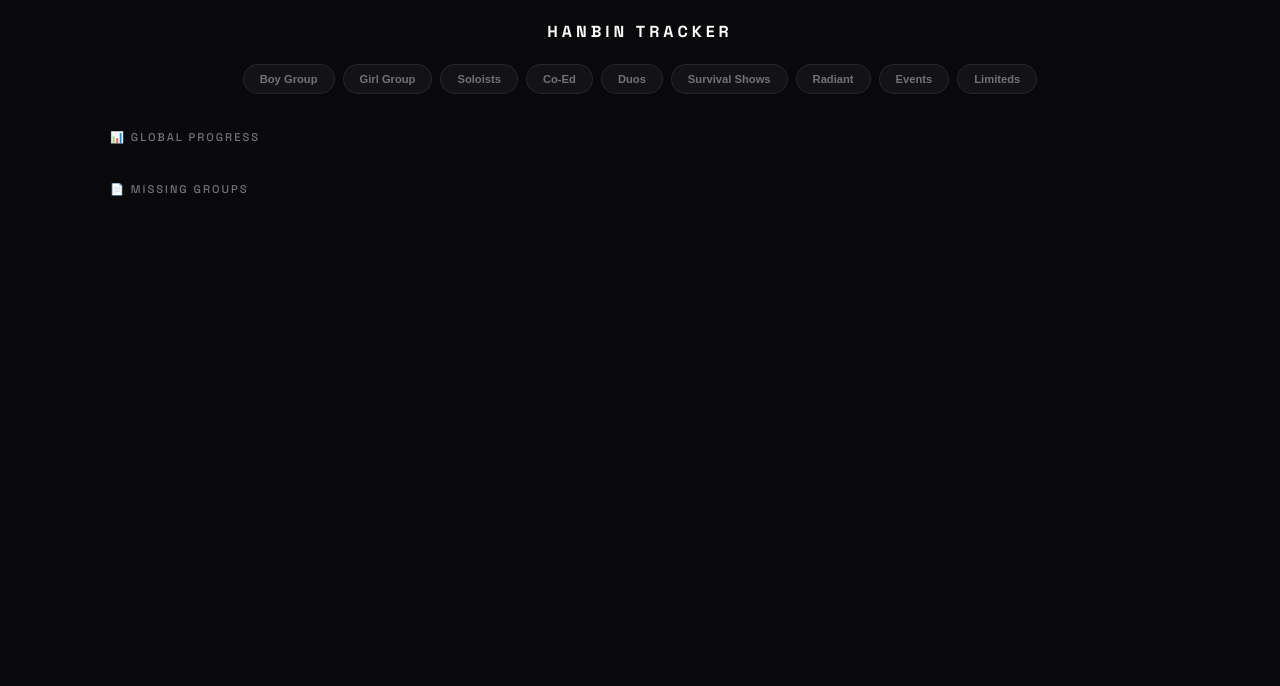
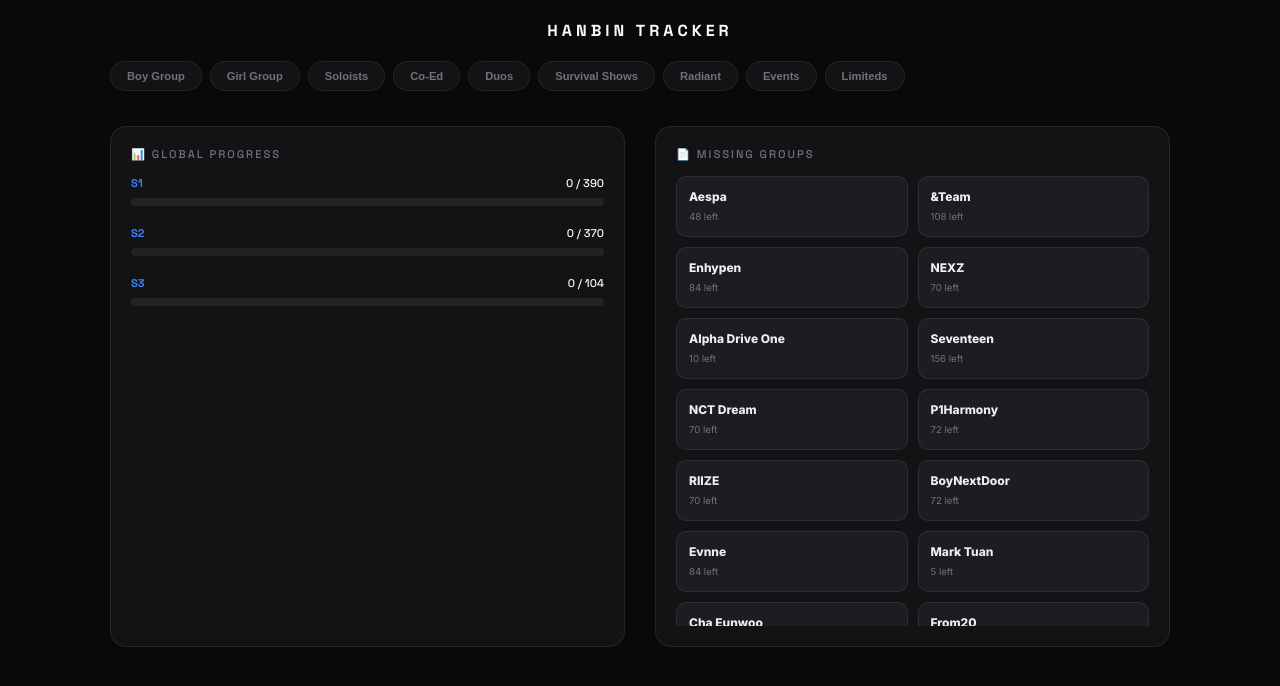
Before and after one commit to wezeley/Hanbin-Track, a React (Vite) app: page / in a window 1280 px wide. Shown: the top 686 px of the page. Built offline with nearby package versions, Linux system fonts and the light colour scheme.

Commit message:
Arrumando a IU inteira

```diff
--- a/src/App.css
+++ b/src/App.css
@@ -12,71 +12,67 @@
 }
 
 * { box-sizing: border-box; margin: 0; padding: 0; }
-body { background-color: var(--bg); color: var(--text); font-family: 'Inter', sans-serif; overflow-x: hidden; line-height: 1.5; }
+body { background-color: var(--bg); color: var(--text); font-family: 'Inter', sans-serif; overflow-x: hidden; }
 .container { max-width: 1100px; margin: 0 auto; padding: 20px; }
 
-/* HEADER E TABS */
 header { display: flex; justify-content: center; margin-bottom: 20px; }
 .title { font-family: 'Space Grotesk'; font-size: 1rem; letter-spacing: 4px; cursor: pointer; text-transform: uppercase; }
 
-.tabs-container { display: flex; gap: 8px; overflow-x: auto; padding-bottom: 15px; justify-content: center; margin-bottom: 20px; scrollbar-width: none; }
-.tabs-container::-webkit-scrollbar { display: none; }
+.tabs-container { display: flex; gap: 8px; overflow-x: auto; padding-bottom: 15px; margin-bottom: 20px; scrollbar-width: none; }
 .tab-button {
   background: var(--surface); border: 1px solid var(--border); color: var(--text-dim);
   padding: 8px 16px; border-radius: 99px; font-size: 0.7rem; font-weight: 600; cursor: pointer; white-space: nowrap; transition: 0.2s;
 }
-.tab-button.active { background: var(--text); color: var(--bg); border-color: var(--text); }
+.tab-button.active { background: var(--text); color: var(--bg); }
 
-/* DASHBOARD */
-.section-header { font-family: 'Space Grotesk'; font-size: 0.7rem; color: var(--text-dim); letter-spacing: 2px; margin-bottom: 15px; display: flex; align-items: center; gap: 10px; }
-.horizontal-scroll-row { display: flex; gap: 15px; overflow-x: auto; padding-bottom: 20px; scrollbar-width: none; }
-.stat-card-mini { flex: 0 0 160px; background: var(--surface); border: 1px solid var(--border); border-radius: 12px; padding: 15px; text-align: center; }
-.stat-card-mini h4 { font-size: 0.6rem; color: var(--text-dim); margin-bottom: 5px; text-transform: uppercase; }
-.stat-card-mini .count { font-size: 1.2rem; font-weight: 800; }
-.mini-bar { width: 100%; height: 4px; background: #222; border-radius: 10px; margin-top: 10px; overflow: hidden; }
-.mini-bar .fill { height: 100%; background: var(--accent); transition: width 1s; }
+/* DASHBOARD LAYOUT */
+.dashboard-layout { display: grid; grid-template-columns: 1fr 1fr; gap: 30px; margin-top: 10px; }
+.dashboard-column { background: var(--surface); border: 1px solid var(--border); border-radius: 16px; padding: 20px; }
+.section-header { font-family: 'Space Grotesk'; font-size: 0.7rem; color: var(--text-dim); letter-spacing: 2px; margin-bottom: 15px; }
 
-.missing-grid { display: grid; grid-template-columns: repeat(auto-fill, minmax(180px, 1fr)); gap: 10px; }
-.missing-item { background: var(--surface); padding: 12px; border-radius: 8px; border: 1px solid var(--border); cursor: pointer; transition: 0.2s; }
-.missing-item:hover { background: var(--surface-brighter); border-color: var(--accent); }
-.missing-item .group-name { font-size: 0.8rem; font-weight: 700; display: block; }
-.missing-item .missing-count { font-size: 0.65rem; color: var(--text-dim); }
+.stat-row-premium { margin-bottom: 20px; }
+.stat-info { display: flex; justify-content: space-between; margin-bottom: 8px; font-family: 'Space Grotesk'; font-size: 0.7rem; }
+.stat-key { color: var(--accent); font-weight: bold; }
+.stat-bar-bg { width: 100%; height: 8px; background: #222; border-radius: 10px; overflow: hidden; }
+.stat-bar-fill { height: 100%; background: #fff; box-shadow: 0 0 10px rgba(255,255,255,0.2); transition: width 1s; }
+
+.missing-scroll-area { display: grid; grid-template-columns: 1fr 1fr; gap: 10px; max-height: 450px; overflow-y: auto; }
+.missing-card-mini { background: var(--surface-brighter); padding: 12px; border-radius: 10px; border: 1px solid var(--border); cursor: pointer; transition: 0.2s; }
+.missing-card-mini:hover { border-color: var(--owned); transform: translateY(-2px); }
+.m-name { display: block; font-size: 0.75rem; font-weight: 700; color: #eee; }
+.m-count { font-size: 0.6rem; color: var(--text-dim); }
 
 /* GROUP TILES */
 .group-tiles-grid { display: grid; grid-template-columns: repeat(auto-fill, minmax(160px, 1fr)); gap: 15px; }
-.group-tile { background: var(--surface); height: 70px; display: flex; align-items: center; justify-content: center; border-radius: 12px; border: 1px solid var(--border); cursor: pointer; font-weight: 600; font-size: 0.8rem; transition: 0.2s; }
-.group-tile:hover { transform: translateY(-3px); border-color: var(--accent); background: var(--surface-brighter); }
+.group-tile { background: var(--surface); height: 70px; display: flex; align-items: center; justify-content: center; border-radius: 12px; border: 1px solid var(--border); cursor: pointer; font-weight: 600; font-size: 0.8rem; }
 
-/* FOCUSED GROUP VIEW */
+/* FOCUSED VIEW */
 .focused-header-row { display: flex; align-items: center; justify-content: space-between; width: 100%; margin-bottom: 25px; padding: 10px; border-bottom: 1px solid var(--border); }
 .back-btn-compact { background: var(--surface-brighter); border: 1px solid var(--border); color: white; padding: 6px 12px; border-radius: 6px; font-size: 0.65rem; cursor: pointer; }
 .group-name-compact { font-family: 'Space Grotesk'; font-size: 1.2rem; text-transform: uppercase; letter-spacing: 3px; }
 
-/* RARITIES & CARDS */
-.set-section { margin-bottom: 40px; display: flex; flex-direction: column; align-items: center; }
-.set-symbol-container { display: flex; align-items: center; gap: 10px; margin-bottom: 15px; }
-.set-symbol-icon { height: 22px; width: auto; image-rendering: pixelated; }
-.set-checkbox { appearance: none; width: 16px; height: 16px; border: 1px solid #444; border-radius: 4px; cursor: pointer; position: relative; }
-.set-checkbox:checked { background: var(--owned); border-color: var(--owned); }
-.set-checkbox:checked::after { content: '✓'; position: absolute; color: black; font-size: 11px; top: -2px; left: 3px; font-weight: bold; }
-
-.rarities-container { display: flex; flex-wrap: wrap; gap: 30px; justify-content: center; width: 100%; }
-.rarity-row { display: flex; align-items: center; gap: 10px; }
-.rarity-toggle { background: none; border: none; color: #222; cursor: pointer; font-size: 1rem; transition: 0.2s; }
-.rarity-toggle.active { color: var(--owned); }
-
+/* CARDS 55x77 */
+.rarities-container { display: flex; flex-direction: column; align-items: center; gap: 40px; margin-top: 10px; }
+.rarity-row { display: flex; align-items: center; gap: 12px; }
 .grid { display: flex; gap: 4px; }
 .card { width: 55px; cursor: pointer; transition: transform 0.2s; }
 .card-inner { width: 55px; height: 77px; border-radius: 4px; overflow: hidden; border: 1px solid var(--border); background: #000; }
 .card-image { width: 100%; height: 100%; object-fit: fill; display: block; }
-.card:hover { transform: scale(1.8); z-index: 50; }
+.card:hover { transform: scale(1.8); z-index: 50; box-shadow: 0 0 15px rgba(0,0,0,1); }
 .card:not(.owned) img { opacity: 0.25; filter: grayscale(1); }
 .card.owned .card-inner { border-color: var(--owned); box-shadow: 0 0 10px rgba(34, 197, 94, 0.3); }
 
-/* MOBILE */
-@media (max-width: 600px) {
-  .dashboard-grid { flex-direction: column; }
+/* CONTROLS */
+.set-symbol-container { display: flex; align-items: center; gap: 10px; margin-bottom: 15px; }
+.set-symbol-icon { height: 18px; width: auto; image-rendering: pixelated; }
+.set-checkbox { appearance: none; width: 15px; height: 15px; border: 1px solid #444; border-radius: 4px; cursor: pointer; position: relative; }
+.set-checkbox:checked { background: var(--owned); }
+.set-checkbox:checked::after { content: '✓'; position: absolute; color: black; font-size: 10px; top: -1px; left: 3px; font-weight: bold; }
+.rarity-toggle { background: none; border: none; color: #222; cursor: pointer; font-size: 1rem; width: 20px; }
+.rarity-toggle.active { color: var(--owned); }
+
+@media (max-width: 850px) {
+  .dashboard-layout { grid-template-columns: 1fr; }
   .grid { flex-wrap: wrap; justify-content: center; }
   .rarity-row { flex-direction: column; }
-  .card:active { transform: scale(1.4); }
 }
--- a/src/components/Dashboard.jsx
+++ b/src/components/Dashboard.jsx
@@ -1,6 +1,19 @@
 import { HANBIN_DATA } from '../data/hanbinData';
 
 export function Dashboard({ ownedCards = [], onTabChange }) {
+  // Função para calcular a estrutura de cada grupo (ex: maxSet: 3.2 -> s1, s2, s3 até 2H)
+  const getGroupStructure = (group) => {
+    const maxVal = group.maxSet || 1;
+    const lastSetId = Math.floor(maxVal);
+    const lastRarity = maxVal % 1 === 0 ? 5 : Math.round((maxVal % 1) * 10);
+    const sets = [];
+    for (let s = 1; s <= lastSetId; s++) {
+      const rarities = s < lastSetId ? [1, 2, 3, 4, 5] : Array.from({ length: lastRarity }, (_, i) => i + 1);
+      sets.push({ id: s, rarities });
+    }
+    return sets;
+  };
+
   const stats = {
     s1: { owned: 0, total: 0 },
     s2: { owned: 0, total: 0 },
@@ -14,9 +27,11 @@ export function Dashboard({ ownedCards = [], onTabChange }) {
 
   HANBIN_DATA.groups.forEach(group => {
     let groupMissingCount = 0;
-    group.sets?.forEach(set => {
-      HANBIN_DATA.rarities?.forEach(rarity => {
-        group.members?.forEach(member => {
+    const structure = getGroupStructure(group);
+
+    structure.forEach(set => {
+      set.rarities.forEach(rarity => {
+        group.members.forEach(member => {
           const seq = ((set.id - 1) * 5) + rarity + (member.offset || 0);
           const botId = `${group.code}#${member.code}${String(seq).padStart(3, '0')}`;
           const isOwned = ownedCards?.includes(botId);
@@ -25,44 +40,62 @@ export function Dashboard({ ownedCards = [], onTabChange }) {
                        group.category === "Survival Shows" ? "survival" :
                        (group.category === "Events" || group.category === "Limiteds") ? "event" : `s${set.id}`;
 
-          if (stats[target]) { stats[target].total++; if (isOwned) stats[target].owned++; }
+          if (stats[target]) {
+            stats[target].total++;
+            if (isOwned) stats[target].owned++;
+          }
           if (!isOwned) groupMissingCount++;
         });
       });
     });
-    if (groupMissingCount > 0) missingGroups.push({ name: group.name, missing: groupMissingCount, category: group.category });
+
+    if (groupMissingCount > 0) {
+      missingGroups.push({
+        name: group.name,
+        missing: groupMissingCount,
+        category: group.category
+      });
+    }
   });
 
   return (
-    <div className="dashboard-grid">
-      <section>
+    <div className="dashboard-layout">
+      {/* COLUNA 1: GLOBAL PROGRESS */}
+      <div className="dashboard-column">
         <div className="section-header">📊 GLOBAL PROGRESS</div>
-        <div className="horizontal-scroll-row">
+        <div className="stats-grid-vertical">
           {Object.entries(stats).map(([key, data]) => {
             if (data.total === 0) return null;
             const percent = ((data.owned / data.total) * 100).toFixed(0);
             return (
-              <div key={key} className="stat-card-mini">
-                <h4>{key}</h4>
-                <span className="count">{data.owned}/{data.total}</span>
-                <div className="mini-bar"><div className="fill" style={{ width: `${percent}%` }}></div></div>
+              <div key={key} className="stat-row-premium">
+                <div className="stat-info">
+                  <span className="stat-key">{key.toUpperCase()}</span>
+                  <span className="stat-count">{data.owned} / {data.total}</span>
+                </div>
+                <div className="stat-bar-bg">
+                  <div className="stat-bar-fill" style={{ width: `${percent}%` }}></div>
+                </div>
               </div>
             );
           })}
         </div>
-      </section>
+      </div>
 
-      <section>
+      {/* COLUNA 2: MISSING LIST */}
+      <div className="dashboard-column">
         <div className="section-header">📄 MISSING GROUPS</div>
-        <div className="missing-grid">
-          {missingGroups.map(g => (
-            <div key={g.name} className="missing-item" onClick={() => onTabChange(g.category)}>
-              <span className="group-name">{g.name}</span>
-              <span className="missing-count">{g.missing} cards left</span>
-            </div>
-          ))}
+        <div className="missing-container">
+          <div className="missing-scroll-area">
+            {missingGroups.map(g => (
+              <div key={g.name} className="missing-card-mini" onClick={() => onTabChange(g.category)}>
+                <span className="m-name">{g.name}</span>
+                <span className="m-count">{g.missing} left</span>
+              </div>
+            ))}
+          </div>
         </div>
-      </section>
+      </div>
     </div>
   );
 }
```
Also changed, not shown: src/App.jsx (+1 -16 lines).
